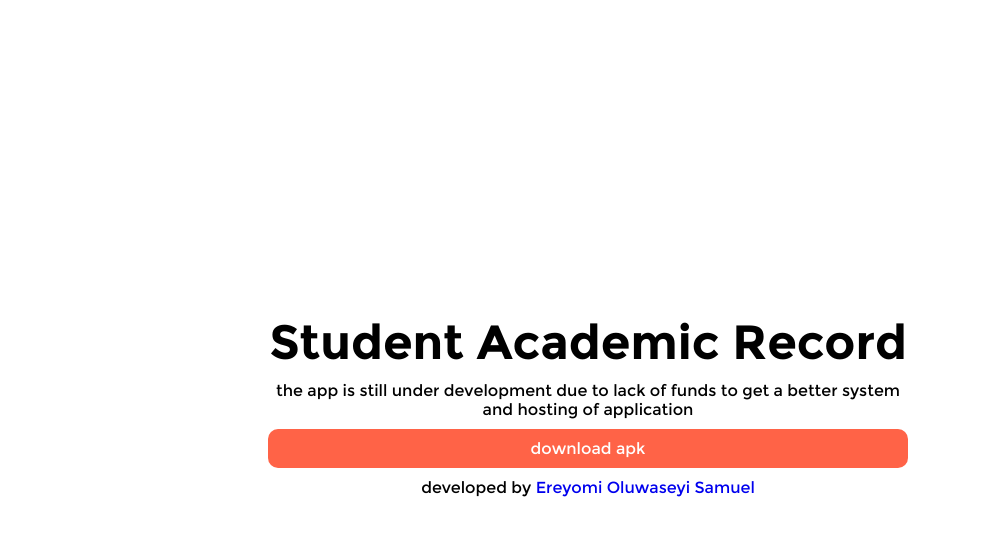
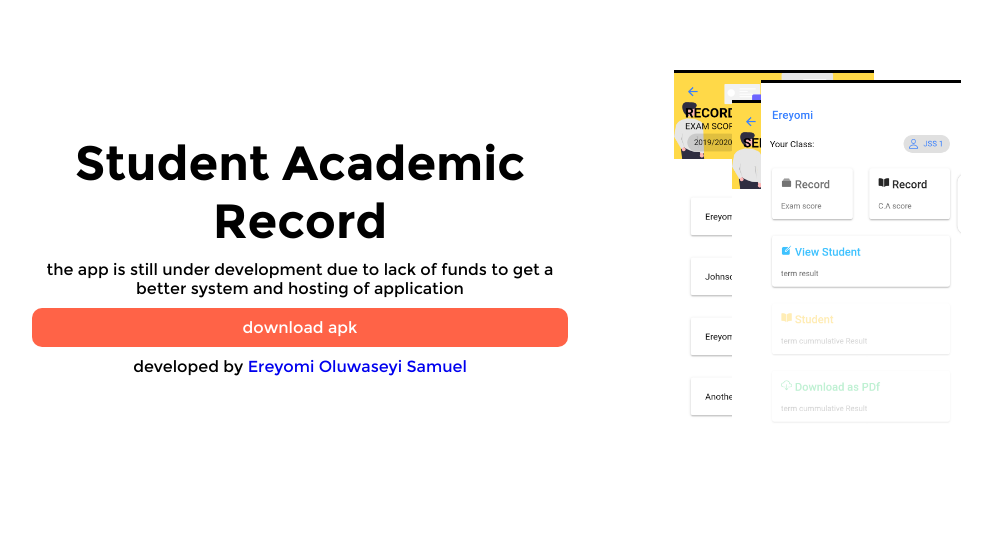
Before and after one commit to ereyomi/studentAcademicRecordWebsite, a plain HTML site: page index.html in a window 1280 px wide. Shown: the whole page, without its empty margins (52-1044 px from the left). Drawn offline with Linux system fonts and the light colour scheme; a script that the page names is missing.

Commit message:
feat: added images

```diff
--- a/css/index.css
+++ b/css/index.css
@@ -17,17 +17,16 @@ body {
     font-family: fontB;
 }
 #container {
-    width: 100vw;
-    height: 100vh;
-    display: flex;
+    width: 100%;
+    height: 100%;
+    display: grid;
+    grid-template-columns: 100%;
     justify-content: center;
     align-items: center;
-    overflow: hidden;
 }
 .main-body {
-    width: 100%;
     text-align: center;
-    overflow: hidden;
+    padding: 10px 20px;
 }
 .main-body h2 {
     font-family: fontA;
@@ -52,10 +51,58 @@ a {
 .download-link:hover {
     background: rgb(235, 169, 157);
 }
-
+.imgContainer {
+    position: relative;
+    height: 500px;
+    padding: 10px 20px;
+    overflow: hidden;
+}
+.imgHolder {
+    position: absolute;
+    width: 200px;
+    height: 400px;
+    overflow: hidden;
+    transition: 0.5s all ease-in-out;
+}
+.a {
+    z-index: 5;
+    top: 80px;
+    left: 30%;
+}
+.b {
+    z-index: 4;
+    top: 100px;
+    left: 25%;
+}
+.c {
+    z-index: 3;
+    top: 70px;
+    left: 15%;
+}
+.imgHolder img{
+    width: 200px;
+    height: 400px;
+    object-fit: cover;
+}
+.a:hover,
+.b:hover,
+.c:hover {
+    animation-name: showImg;
+    animation-duration: 0.5s;
+    animation-fill-mode: both;
+}
+@keyframes showImg{
+    from {
+        top: 80px;
+    }
+    to {
+        top: 60px;
+         z-index: 10;
+    }
+}
 @media screen and (min-width: 600px) {
-    .main-body {
-        width: 50%;
+    #container {
+        grid-template-columns: 45% 45%;
     }
 }
 .card-details p:first-of-type {
--- a/index.html
+++ b/index.html
@@ -22,6 +22,17 @@
                 </a>
             </p>
         </div>
+        <div class="imgContainer">
+            <div class="imgHolder a">
+                <img src="./images/a.png" alt="" srcset="">
+            </div>
+            <div class="imgHolder b">
+                <img src="./images/b.png" alt="" srcset="">
+            </div>
+            <div class="imgHolder c">
+                <img src="./images/c.png" alt="" srcset="">
+            </div>
+        </div>
     </div>
     <script src="js/all.min.js"></script>
     <script src="js/app.js"></script>
```
Also changed, not shown: images/a.png (added), images/b.png (added), images/c.png (added).
